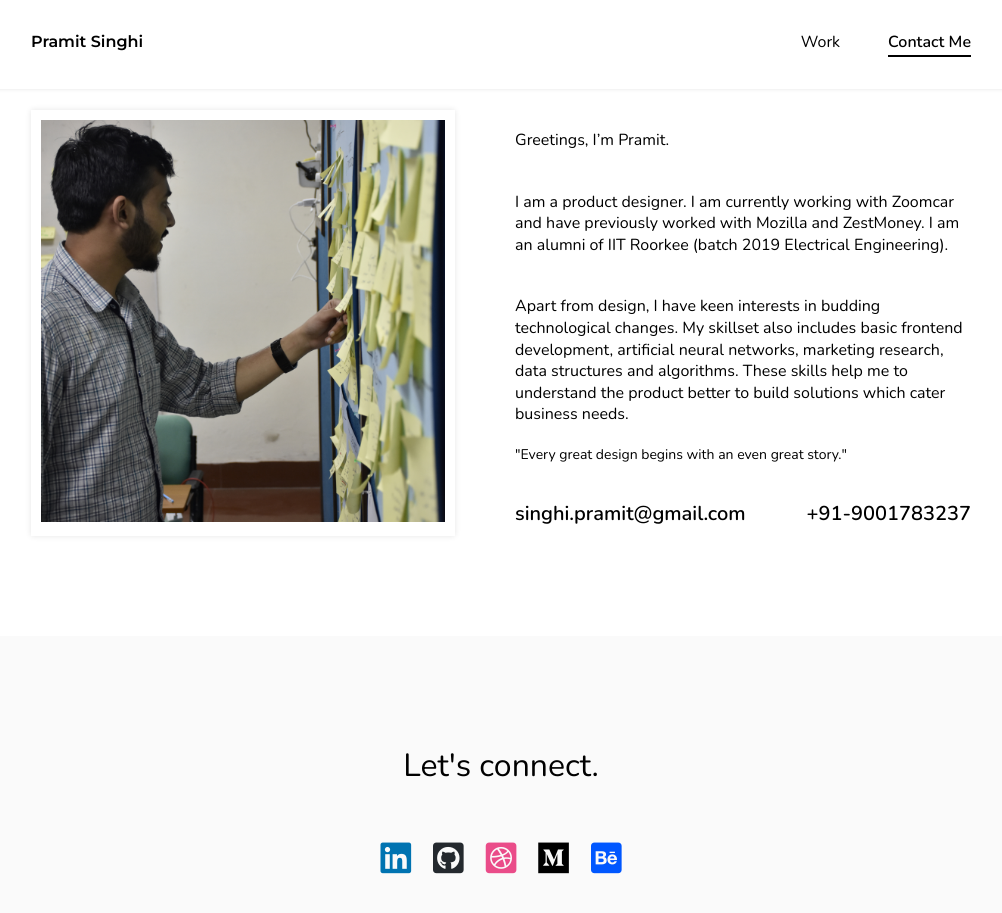
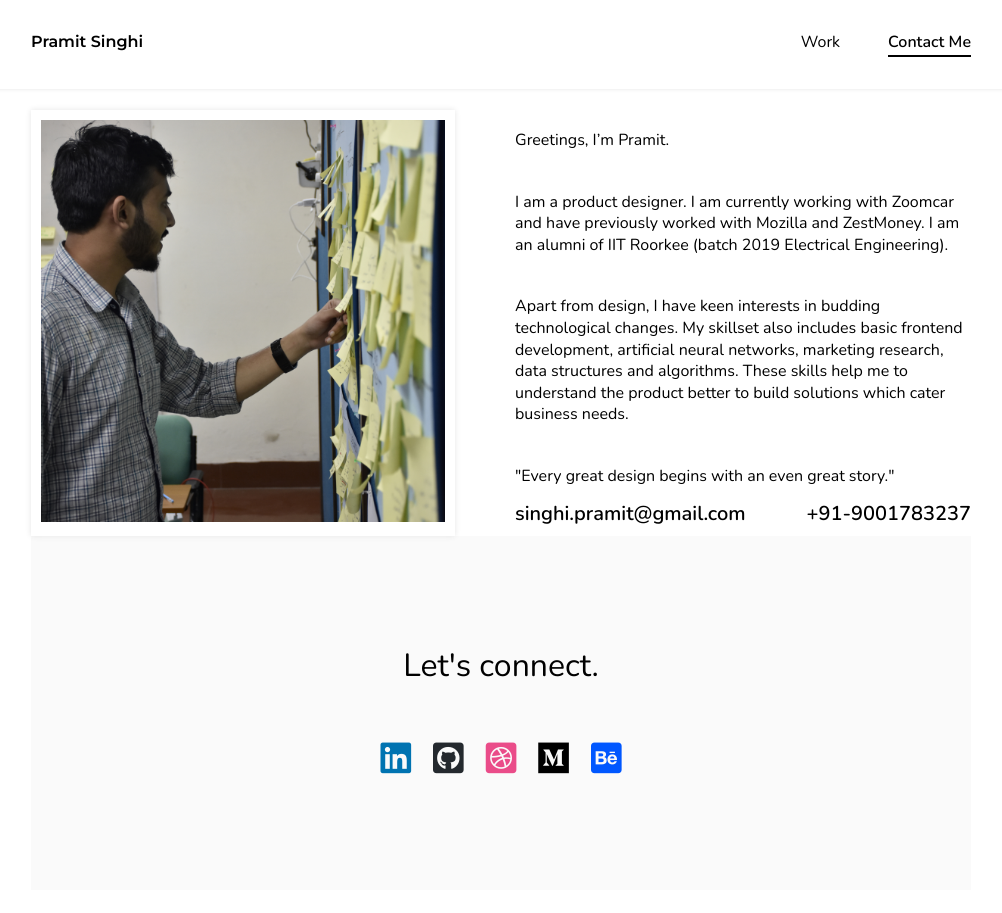
Before and after one commit to shkamaru/shkamaru.github.io, a Jekyll site: the page built from contact.html, in a window 1280 px wide and 990 px high. Shown: the top 913 px of the window, without its empty margins (139-1141 px from the left). Built offline with Jekyll 4.4.1, drawn with Linux system fonts in a browser that asks for light colours; nearby versions of some CDN libraries.

Commit message:
Update contact.html
Testing the quote placement in the contact.html

```diff
--- a/_includes/contact.html
+++ b/_includes/contact.html
@@ -8,10 +8,7 @@
                 <p>Greetings, I’m Pramit.</p>
                 <p>I am a product designer. I am currently working with Zoomcar and have previously worked with Mozilla and ZestMoney. I am an alumni of IIT Roorkee (batch 2019 Electrical Engineering).</p>
                 <p>Apart from design, I have keen interests in budding technological changes. My skillset also includes basic frontend development, artificial neural networks, marketing research, data structures and algorithms. These skills help me to understand the product better to build solutions which cater business needs. </p>
-            </div>
-            <div>
-                <p><i>"Every great design begins with an even great story."</i></p>
-            </div>
+                <p>"Every great design begins with an even great story."</p>
             <div class="contact-footer">
                 <span>singhi.pramit@gmail.com</span>
                 <span>+91-9001783237</span>
```
